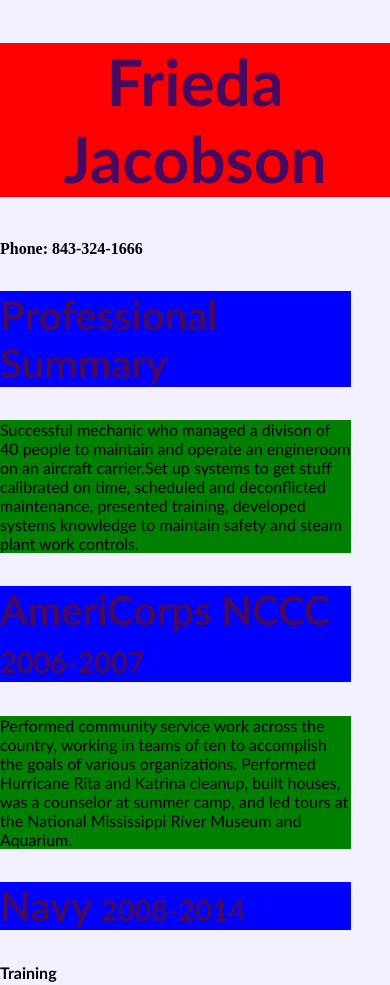
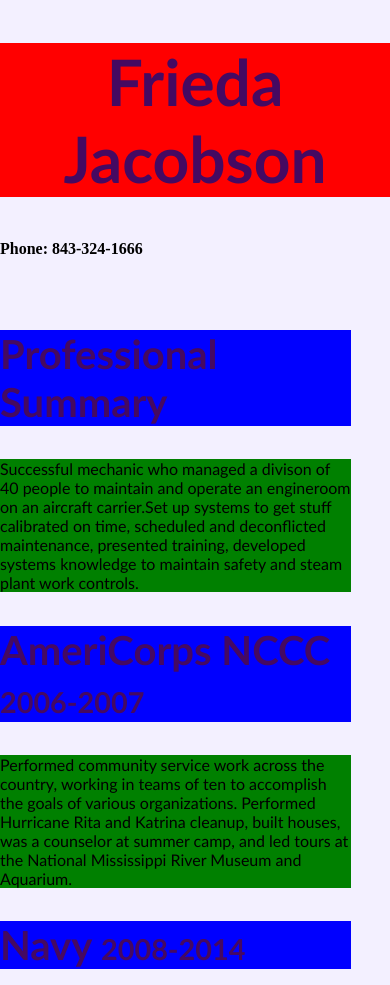
Before and after one commit to kajakali/kajakali.github.io, a plain HTML site: page index.html in a window 390 px wide. Shown: the top 985 px of the page. Drawn offline with Linux system fonts and the light colour scheme.

Commit message:
break after phone number

```diff
--- a/index.html
+++ b/index.html
@@ -8,7 +8,7 @@
     <body>
       <h1>Frieda Jacobson</h1>
        <h4>Phone: 843-324-1666</h4>
-       <h4></h4>
+       <h4><br></h4>
 
 
       <div class="contents">
```
